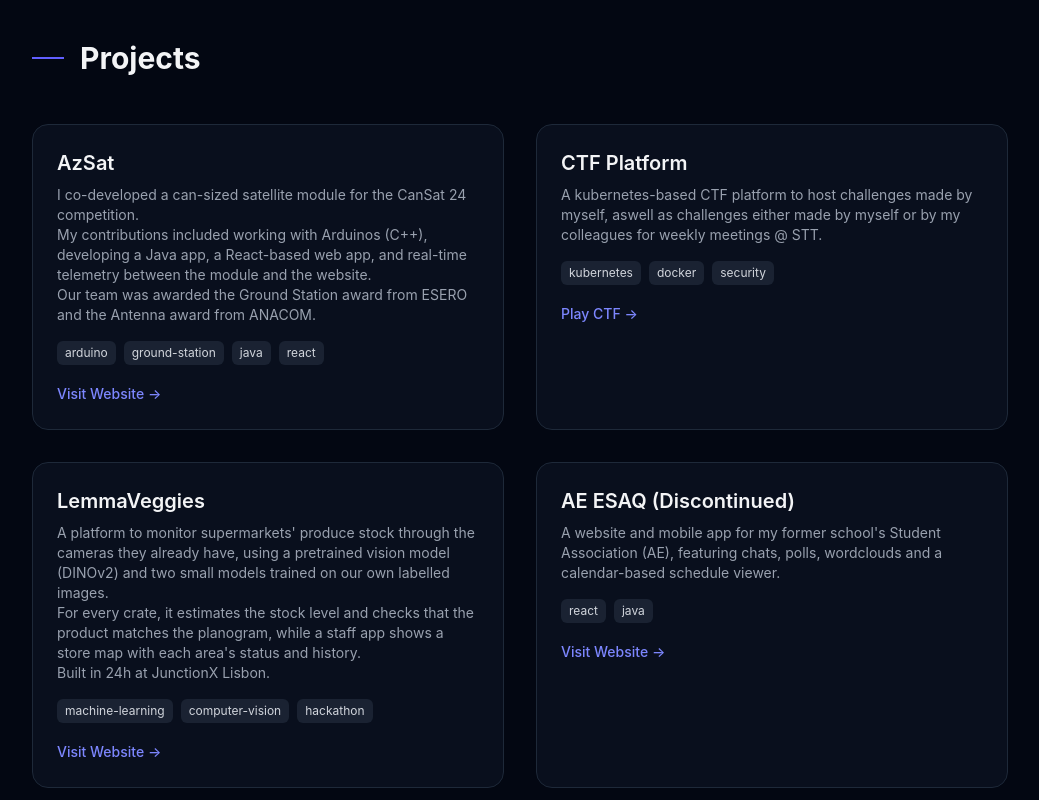
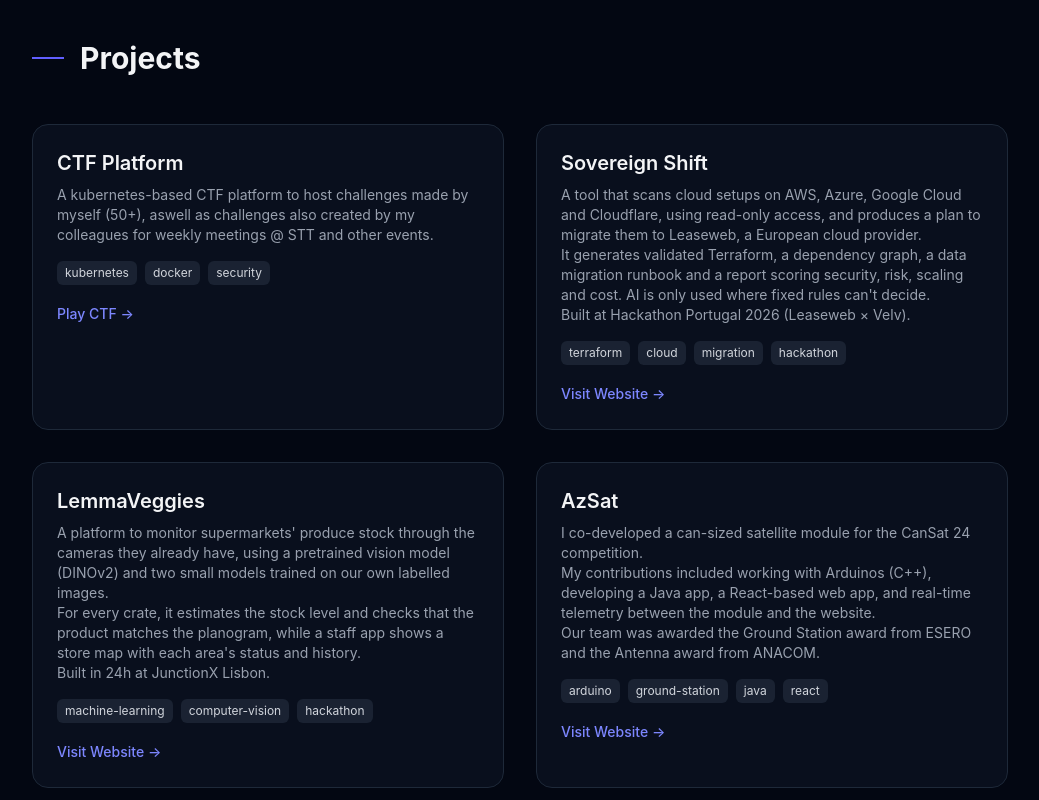
Before and after one commit to afsc19/afsc-website, an Astro site: page / in a window 1280 px wide. Shown: the part 840-1640 px from the top of the page, without its empty margins (120-1159 px from the left). Built offline with nearby package versions, Linux system fonts and the light colour scheme; Astro itself is replaced by a stand-in of ours.

Commit message:
feat: sovereign shift

```diff
--- a/src/pages/index.astro
+++ b/src/pages/index.astro
@@ -71,26 +71,26 @@ import Layout from '../layouts/Layout.astro';
                 </div>
             </div>
 			-->
-			<div class="group border border-gray-800 rounded-2xl bg-gray-900/50 p-6 hover:border-indigo-500/50 transition-colors">
-                <h3 class="text-xl font-semibold mb-2 group-hover:text-indigo-400 transition-colors">AzSat</h3>
-                <p class="text-gray-400 text-sm mb-4">I co-developed a can-sized satellite module for the CanSat 24 competition.<br>My contributions included working with Arduinos (C++), developing a Java app, a React-based web app, and real-time telemetry between the module and the website.<br>Our team was awarded the Ground Station award from ESERO and the Antenna award from ANACOM.</p>
-                <div class="flex gap-2 mb-4">
-                    <span class="px-2 py-1 text-xs rounded-md bg-gray-800/80 text-gray-300">arduino</span>
-					<span class="px-2 py-1 text-xs rounded-md bg-gray-800/80 text-gray-300">ground-station</span>
-                    <span class="px-2 py-1 text-xs rounded-md bg-gray-800/80 text-gray-300">java</span>
-                    <span class="px-2 py-1 text-xs rounded-md bg-gray-800/80 text-gray-300">react</span>
-                </div>
-                <a href="https://azsat.andrecadete.com/" class="mt-4 md:mt-0 text-indigo-400 hover:text-indigo-300 text-sm font-medium whitespace-nowrap">Visit Website →</a>
-            </div>
             <div class="group border border-gray-800 rounded-2xl bg-gray-900/50 p-6 hover:border-indigo-500/50 transition-colors">
                 <h3 class="text-xl font-semibold mb-2 group-hover:text-indigo-400 transition-colors">CTF Platform</h3>
-                <p class="text-gray-400 text-sm mb-4">A kubernetes-based CTF platform to host challenges made by myself, aswell as challenges either made by myself or by my colleagues for weekly meetings @ STT.</p>
+                <p class="text-gray-400 text-sm mb-4">A kubernetes-based CTF platform to host challenges made by myself (50+), aswell as challenges also created by my colleagues for weekly meetings @ STT and other events.</p>
                 <div class="flex gap-2 mb-4">
                     <span class="px-2 py-1 text-xs rounded-md bg-gray-800/80 text-gray-300">kubernetes</span>
                     <span class="px-2 py-1 text-xs rounded-md bg-gray-800/80 text-gray-300">docker</span>
                     <span class="px-2 py-1 text-xs rounded-md bg-gray-800/80 text-gray-300">security</span>
                 </div>
                 <a href="https://ctf.andrecadete.com/" class="mt-4 md:mt-0 text-indigo-400 hover:text-indigo-300 text-sm font-medium whitespace-nowrap">Play CTF →</a>
+            </div>
+            <div class="group border border-gray-800 rounded-2xl bg-gray-900/50 p-6 hover:border-indigo-500/50 transition-colors">
+                <h3 class="text-xl font-semibold mb-2 group-hover:text-indigo-400 transition-colors">Sovereign Shift</h3>
+                <p class="text-gray-400 text-sm mb-4">A tool that scans cloud setups on AWS, Azure, Google Cloud and Cloudflare, using read-only access, and produces a plan to migrate them to Leaseweb, a European cloud provider.<br>It generates validated Terraform, a dependency graph, a data migration runbook and a report scoring security, risk, scaling and cost. AI is only used where fixed rules can't decide.<br>Built at Hackathon Portugal 2026 (Leaseweb × Velv).</p>
+                <div class="flex gap-2 mb-4">
+                    <span class="px-2 py-1 text-xs rounded-md bg-gray-800/80 text-gray-300">terraform</span>
+                    <span class="px-2 py-1 text-xs rounded-md bg-gray-800/80 text-gray-300">cloud</span>
+                    <span class="px-2 py-1 text-xs rounded-md bg-gray-800/80 text-gray-300">migration</span>
+					<span class="px-2 py-1 text-xs rounded-md bg-gray-800/80 text-gray-300">hackathon</span>
+                </div>
+                <a href="https://sovereign-shift.andrecadete.com/" class="mt-4 md:mt-0 text-indigo-400 hover:text-indigo-300 text-sm font-medium whitespace-nowrap">Visit Website →</a>
             </div>
             <div class="group border border-gray-800 rounded-2xl bg-gray-900/50 p-6 hover:border-indigo-500/50 transition-colors">
                 <h3 class="text-xl font-semibold mb-2 group-hover:text-indigo-400 transition-colors">LemmaVeggies</h3>
@@ -101,6 +101,17 @@ import Layout from '../layouts/Layout.astro';
 					<span class="px-2 py-1 text-xs rounded-md bg-gray-800/80 text-gray-300">hackathon</span>
                 </div>
                 <a href="https://lemmaveggies.andrecadete.com/" class="mt-4 md:mt-0 text-indigo-400 hover:text-indigo-300 text-sm font-medium whitespace-nowrap">Visit Website →</a>
+            </div>
+            <div class="group border border-gray-800 rounded-2xl bg-gray-900/50 p-6 hover:border-indigo-500/50 transition-colors">
+                <h3 class="text-xl font-semibold mb-2 group-hover:text-indigo-400 transition-colors">AzSat</h3>
+                <p class="text-gray-400 text-sm mb-4">I co-developed a can-sized satellite module for the CanSat 24 competition.<br>My contributions included working with Arduinos (C++), developing a Java app, a React-based web app, and real-time telemetry between the module and the website.<br>Our team was awarded the Ground Station award from ESERO and the Antenna award from ANACOM.</p>
+                <div class="flex gap-2 mb-4">
+                    <span class="px-2 py-1 text-xs rounded-md bg-gray-800/80 text-gray-300">arduino</span>
+                    <span class="px-2 py-1 text-xs rounded-md bg-gray-800/80 text-gray-300">ground-station</span>
+                    <span class="px-2 py-1 text-xs rounded-md bg-gray-800/80 text-gray-300">java</span>
+                    <span class="px-2 py-1 text-xs rounded-md bg-gray-800/80 text-gray-300">react</span>
+                </div>
+                <a href="https://azsat.andrecadete.com/" class="mt-4 md:mt-0 text-indigo-400 hover:text-indigo-300 text-sm font-medium whitespace-nowrap">Visit Website →</a>
             </div>
 			<div class="group border border-gray-800 rounded-2xl bg-gray-900/50 p-6 hover:border-indigo-500/50 transition-colors">
                 <h3 class="text-xl font-semibold mb-2 group-hover:text-indigo-400 transition-colors">AE ESAQ (Discontinued)</h3>
```
